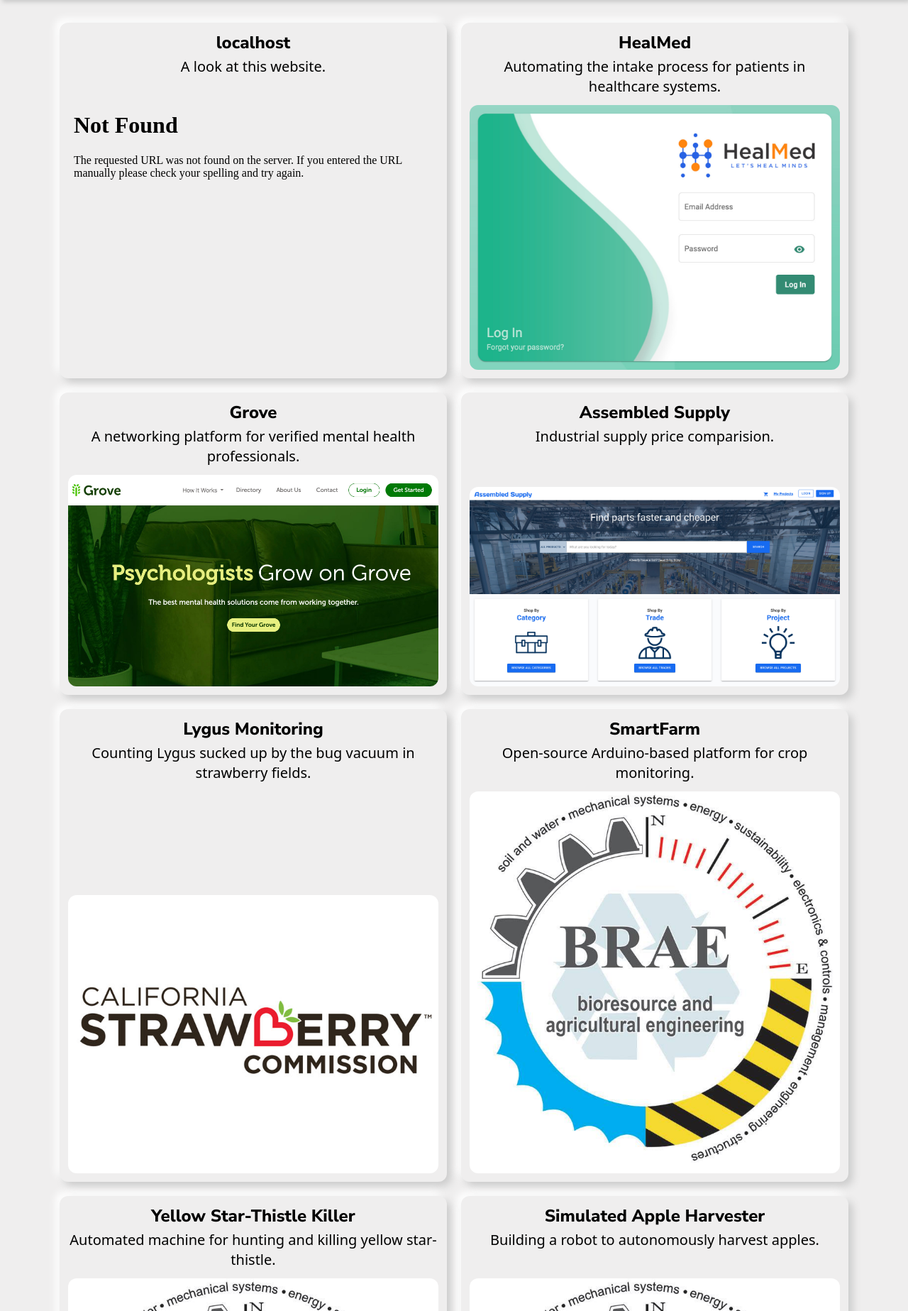
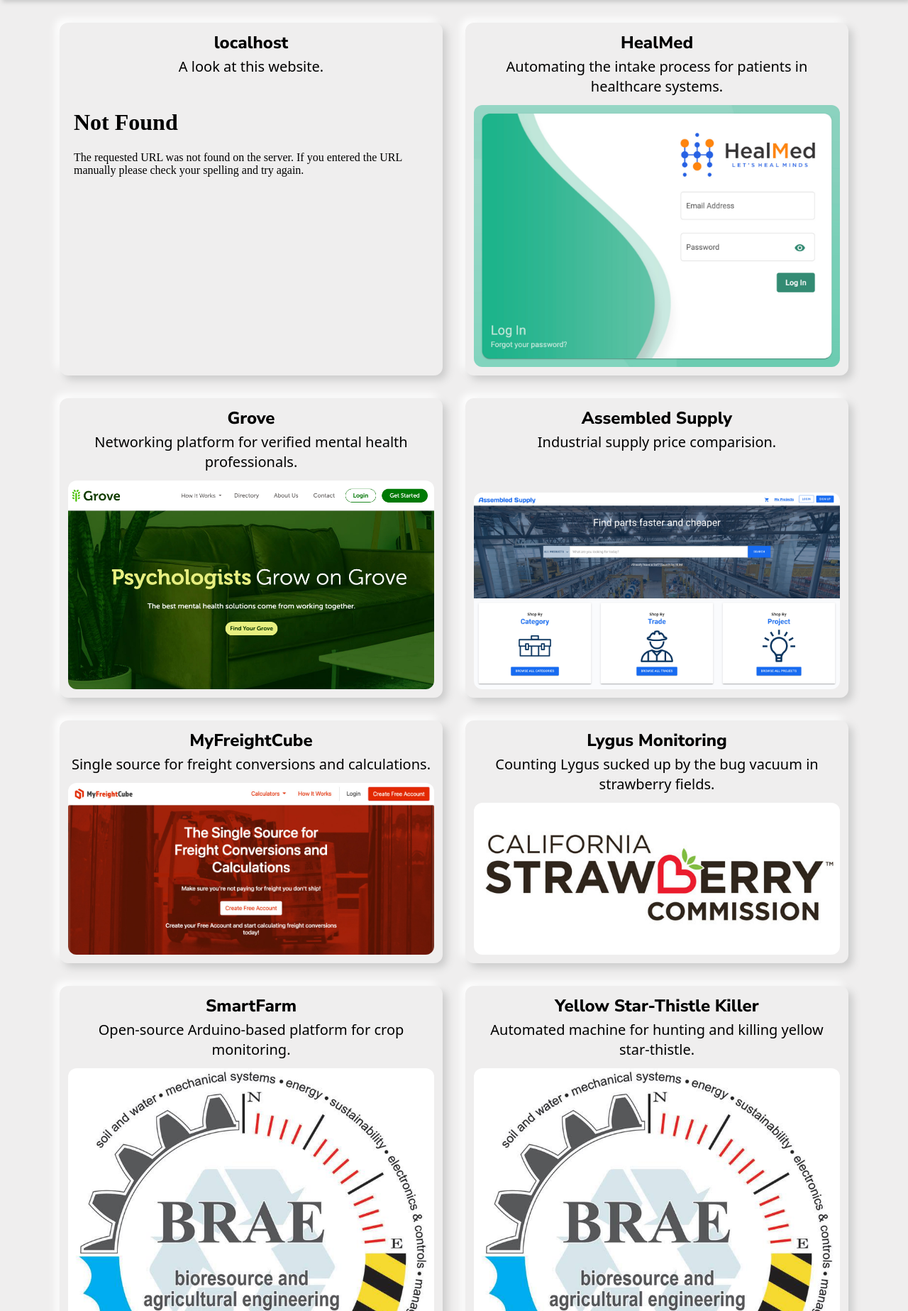
Before and after one commit to fletcheaston/Personal-Website, a Python web app: template website/templates/templates/home.html in a window 1280 px wide. Shown: the part 73-1920 px from the top of the page at 71% size. Run offline with Jinja, Linux system fonts and the light colour scheme; the template is opened without the code that fills it, so the values that code supplies are empty.

Commit message:
Added the MFC project, adjusted SC image to better fit.

```diff
--- a/website/templates/templates/home.html
+++ b/website/templates/templates/home.html
@@ -9,7 +9,7 @@
     {{ super() }}
 
     <main class="flex-1 overflow-y-auto text-center">
-        <div class="grid gap-5 grid-cols-1 md:grid-cols-2 max-w-6xl mt-8 mx-auto px-5">
+        <div class="grid gap-8 grid-cols-1 md:grid-cols-2 max-w-6xl mt-8 mx-auto px-5">
 
             {% call components.project_card(title="fletcheaston.com", title_id="website", subtitle="A look at this website.") %}
                 <iframe src="/" title="fletcheaston.com" class="rounded-xl self-end w-full h-96"></iframe>
@@ -19,12 +19,16 @@
                 <img alt="Screenshot of healmed.ai." class="rounded-xl self-end" src="{{ url_for("static", path="/images/healmed/home.jpg") }}"/>
             {% endcall %}
 
-            {% call components.project_card(title="Grove", title_id="grove", subtitle="A networking platform for verified mental health professionals.") %}
+            {% call components.project_card(title="Grove", title_id="grove", subtitle="Networking platform for verified mental health professionals.") %}
                 <img alt="Screenshot of joingrove.com." class="rounded-xl self-end" src="{{ url_for("static", path="/images/grove/home.jpg") }}"/>
             {% endcall %}
 
             {% call components.project_card(title="Assembled Supply", title_id="assembled_supply", subtitle="Industrial supply price comparision.") %}
                 <img alt="Screenshot of assembledsupply.com." class="rounded-xl self-end" src="{{ url_for("static", path="/images/assembled-supply/home.jpg") }}"/>
+            {% endcall %}
+
+            {% call components.project_card(title="MyFreightCube", title_id="my_freight_cube", subtitle="Single source for freight conversions and calculations.") %}
+                <img alt="Screenshot of myfreightcube.com." class="rounded-xl self-end" src="{{ url_for("static", path="/images/my-freight-cube/home.jpg") }}"/>
             {% endcall %}
 
             {% call components.project_card(title="Lygus Monitoring", title_id="lygus_monitoring", subtitle="Counting Lygus sucked up by the bug vacuum in strawberry fields.") %}
```
Also changed, not shown: website/templates/static/images/my-freight-cube/home.jpg (added), website/templates/static/images/strawberry-center/home.jpg.
